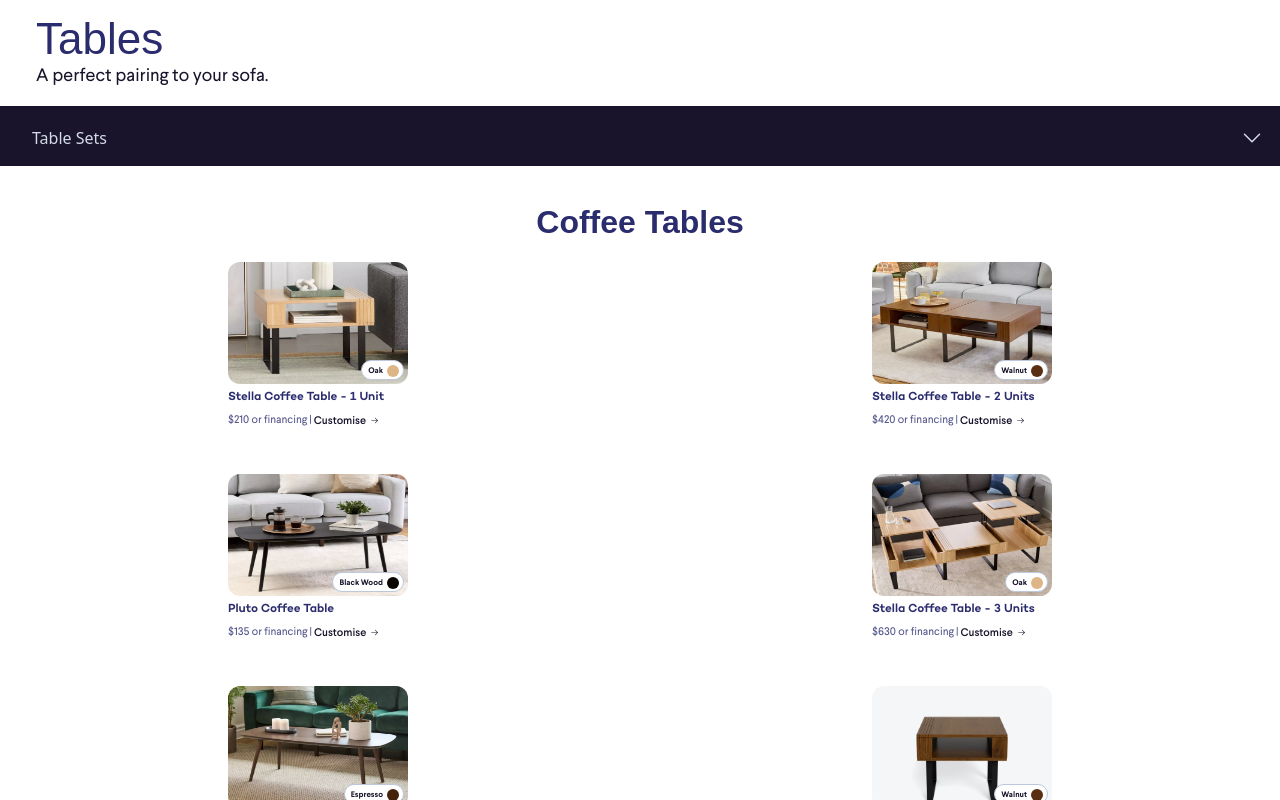
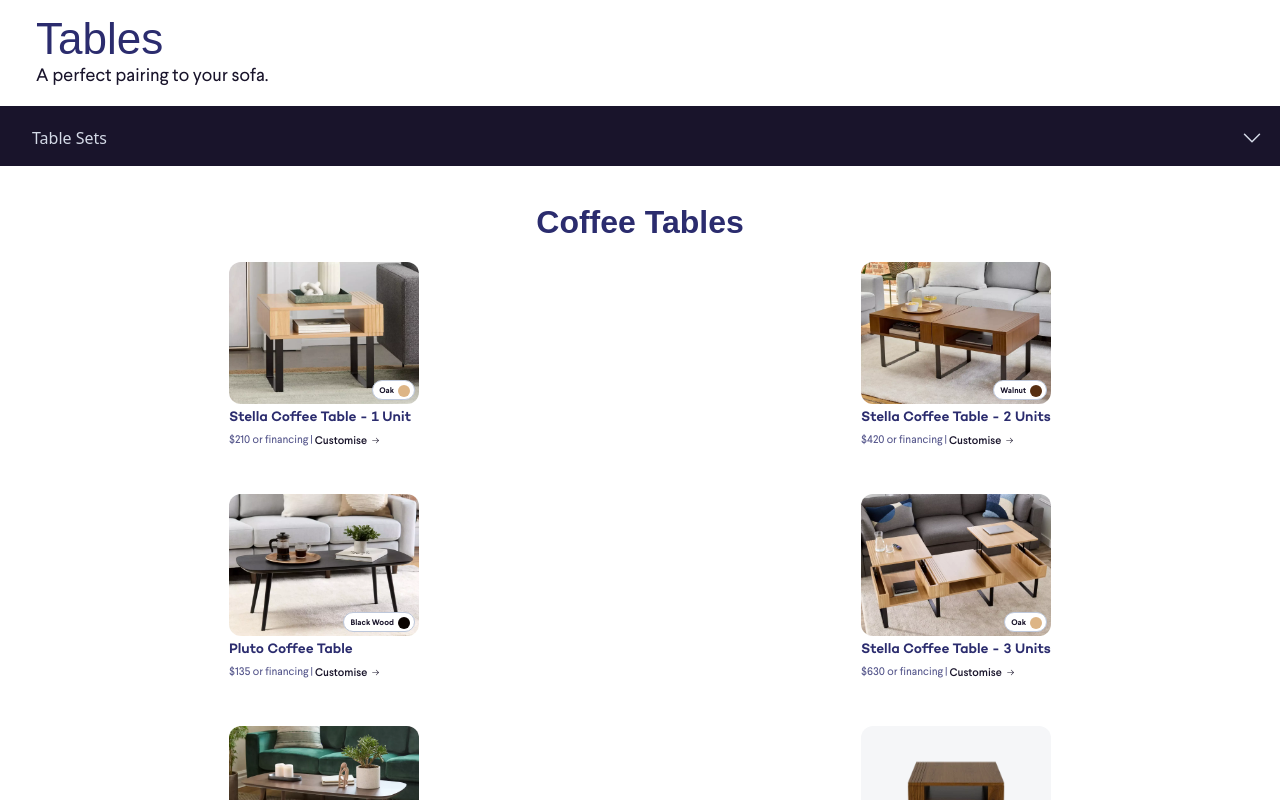
Before and after one commit to jay-kj-woo/coffee-table-ui, a Next.js app: page / in a window 1280 px wide. Shown: the top 800 px of the page. Built offline with nearby package versions, Linux system fonts and the light colour scheme; a web font is replaced by a local one.

Commit message:
feat: applies responsive design for small-to-medium screen (< 600px)

```diff
--- a/app/components/categorySection/CategorySection.tsx
+++ b/app/components/categorySection/CategorySection.tsx
@@ -33,7 +33,7 @@ export const CagetorySection = ({
           {title}
         </div>
       </div>
-      <div className=" relative grid grid-cols-2  justify-center justify-items-center gap-x-4 gap-y-10 px-4 py-4  sm:px-1">
+      <div className=" relative grid grid-cols-2  justify-center justify-items-center gap-x-4 gap-y-10 px-4 py-4  sm:px-1 md:px-4">
         {products.map((product) => (
           <ProductCard key={`${title}_${product.id}`} product={product} />
         ))}
--- a/app/components/productCard/CardDescription.tsx
+++ b/app/components/productCard/CardDescription.tsx
@@ -7,7 +7,7 @@ interface Prop {
 export const CardDescription = ({ title, price, discount }: Prop) => {
   return (
     <div className="relative flex max-h-[47px] w-full flex-col justify-start  gap-[2px]">
-      <div className="w-full cursor-pointer font-campton text-xs  font-semibold text-main-500">
+      <div className="w-full cursor-pointer font-campton text-xs font-semibold text-main-500 md:text-[14px]">
         {title}
       </div>
       <div className="flex h-[26px] items-center gap-[2px] font-larsseit text-[8px] sm:text-[11px]">
--- a/app/components/productCard/CardImage.tsx
+++ b/app/components/productCard/CardImage.tsx
@@ -14,18 +14,18 @@ export const CardImage = ({
   floatColor,
 }: Prop) => {
   return (
-    <div className="relative h-[122px] w-full">
+    <div className="relative h-[122px] w-full md:h-[142px]">
       <Image
         src={imageSrc}
         alt={imageAlt}
         width={500}
         height={500}
-        className="  bg-light-500 max-h-full min-h-full min-w-full max-w-full rounded-xl"
+        className="  max-h-full min-h-full min-w-full max-w-full rounded-xl bg-light-500"
       />
 
       <div className="absolute  bottom-0 right-0 z-10 flex items-end p-1 ">
         <div className="  flex h-5 justify-evenly gap-1 rounded-full border-[0.5px] border-[#bec8db] bg-[#fff] p-[4px] pl-[6px]">
-          <div className="text-dark-500 font-larsseit text-[8px] font-bold">
+          <div className="font-larsseit text-[8px] font-bold text-dark-500">
             {floatText}
           </div>
           <div className={`h-3 w-3 rounded-full ${floatColor}`}></div>
--- a/app/components/productCard/ProductCard.tsx
+++ b/app/components/productCard/ProductCard.tsx
@@ -19,7 +19,7 @@ export const ProductCard = ({ product }: Props) => {
   const { title, price, imageUrl, color, discount } = product;
 
   return (
-    <div className="relative flex h-full w-[150px] flex-col items-center gap-[6px] sm:w-[180px]">
+    <div className="relative flex h-full w-[150px] flex-col items-center gap-[6px] sm:w-[180px] md:w-[190px]">
       <CardImage
         imageSrc={`/assets/images/${imageUrl}`}
         imageAlt={title}
```
